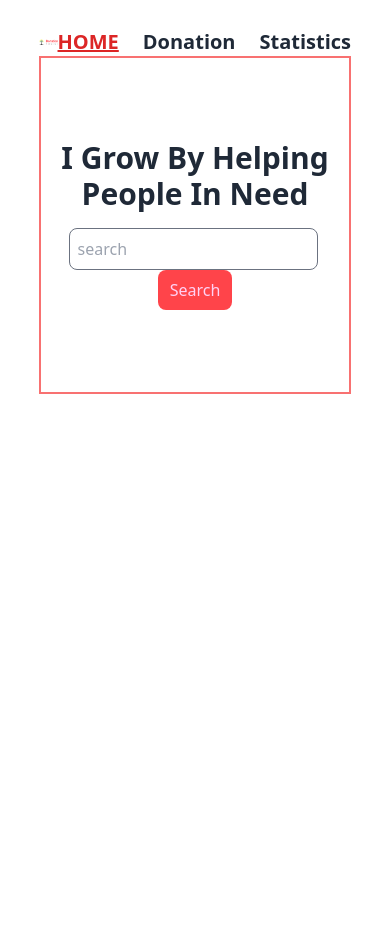
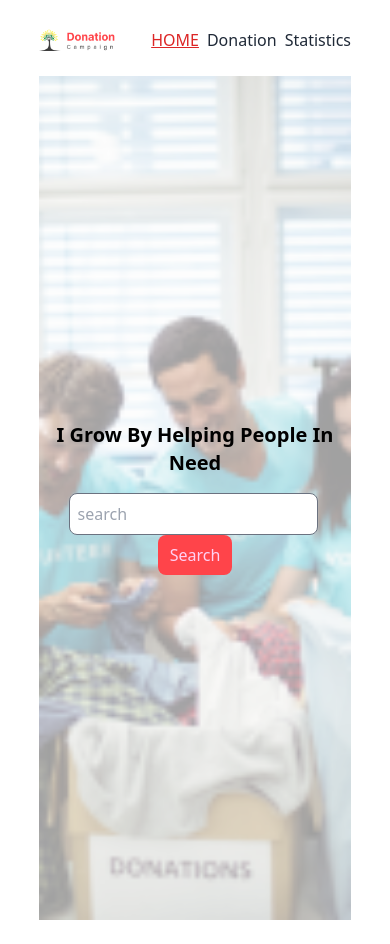
Before and after one commit to orpon95/donation_campaign_project_using_react, a React (Vite) app: page / in a window 390 px wide. Before the commit the page ends 844 px from the top, so only its background shows below. Built offline with nearby package versions, Linux system fonts and the light colour scheme.

Commit message:
added banner section with responsive to all device

```diff
--- a/src/components/Header/Header.jsx
+++ b/src/components/Header/Header.jsx
@@ -1,8 +1,21 @@
 const Header = () => {
+
   return (
-    <div >
-      <div className=" flex flex-col text-center justify-center items-center border border-2 border-red-400 h-[40vh]">
-        <h1 className="text-3xl font-bold">I Grow By Helping People In Need</h1>
+
+    <div>
+      <div
+        className="hero min-h-screen my-6"
+        style={{
+          backgroundImage:
+            "url('../../../public/Resources/Rectangle 4287.png')",
+        }}
+      >
+        <div className="bg-white hero-overlay bg-opacity-60"></div>
+        <div className="hero-content text-center text-neutral-content">
+          <div className="  flex flex-col text-center justify-center items-center   ">
+            <h1 className="text-xl md:text-3xl font-bold text-black">
+              I Grow By Helping People In Need
+            </h1>
             <div className="mt-4">
               <input
                 type="text"
@@ -11,7 +24,11 @@ const Header = () => {
                 placeholder="search"
                 className=" border border-gray-500 border-[1] rounded-lg mr-1 p-2"
               />
-          <button className="btn-secondary bg-[#FF444A] py-2 px-3 rounded-lg">Search</button>
+              <button className="btn-secondary bg-[#FF444A] py-2 px-3 rounded-lg">
+                Search
+              </button>
+            </div>
+          </div>
         </div>
       </div>
     </div>
--- a/src/components/Navbar/Navbar.jsx
+++ b/src/components/Navbar/Navbar.jsx
@@ -3,14 +3,14 @@ import { NavLink } from "react-router-dom";
 
 const Navbar = () => {
   return (
-    <div className="flex justify-between items-center">
+    <div className="flex gap-9 md:justify-between items-center">
       <div>
         {" "}
         <img src={pic} alt="" />
       </div>
       <div>
-        <ul className="flex gap-6">
-          <li className="text-xl font-bold">
+        <ul className="flex gap-2 md:gap-6">
+          <li className="text-base md:text-xl font-medium md:font-bold">
             <NavLink
               to="/"
               className={({ isActive, isPending }) =>
@@ -20,7 +20,7 @@ const Navbar = () => {
               HOME
             </NavLink>
           </li>
-          <li className="text-xl font-bold">
+          <li className="text-base md:text-xl font-medium md:font-bold">
             <NavLink
               to="/Donation"
               className={({ isActive, isPending }) =>
@@ -30,7 +30,7 @@ const Navbar = () => {
               Donation
             </NavLink>
           </li>
-          <li className="text-xl font-bold">
+          <li className="text-base md:text-xl font-medium md:font-bold">
             <NavLink
               to="/Statistics"
               className={({ isActive, isPending }) =>
```
Also changed, not shown: public/Resources/banner.png (added). Lines whose indentation alone changed are shown as unchanged.
